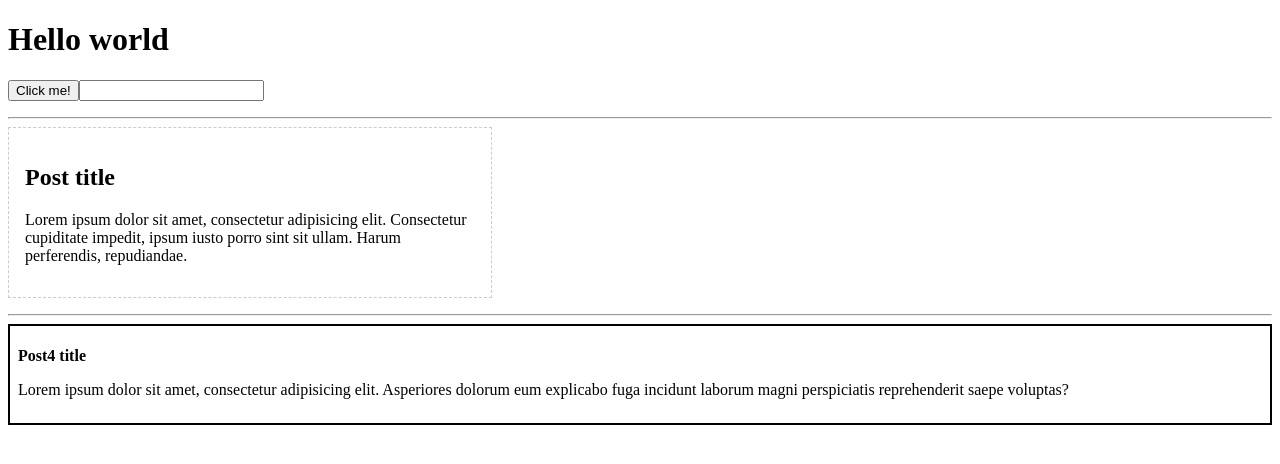
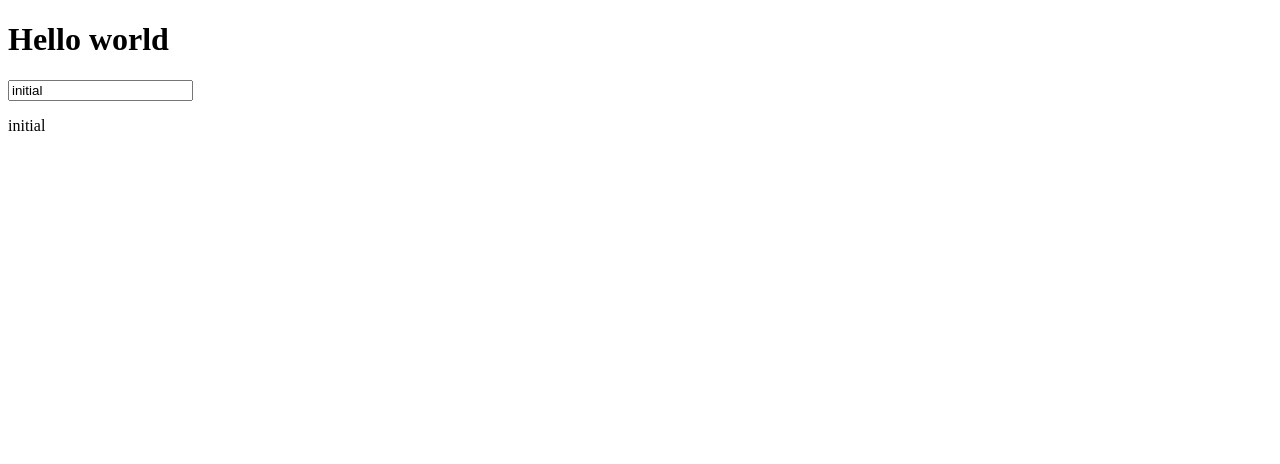
Before and after one commit to ArtemIgnatiev908976/Angular, an Angular app in the folder Angular 9. Теория и практика/angular-basics/: page / in a window 1280 px wide. Shown: the top 464 px of the page. Built offline with nearby package versions, Linux system fonts and the light colour scheme.

Commit message:
2 Way Binding
Двухсторонее связывание

```diff
--- a/Angular 9. Теория и практика/angular-basics/src/app/app.component.html
+++ b/Angular 9. Теория и практика/angular-basics/src/app/app.component.html
@@ -1,27 +1,6 @@
 <h1>Hello world</h1>
 
-<!--<p>{{ title }}</p>-->
-<!--<p><strong>{{number -2}}</strong></p>-->
-<!--<p><strong>{{arr}}</strong></p>-->
-<!--<p><strong>{{obj.b.c}}</strong></p>-->
-<!--<p><strong>{{40+2+4}}</strong></p>-->
-<!--<p><strong>{{'Hello'+' World'}}</strong></p>-->
-<!--<img [src]="img" alt="">-->
 
-<button (click)="onClick()">Click me!</button>
+<input type="text" [(ngModel)]="title" >
 
-
-<input
-  type="text"
-  (keyup.enter)="onInput($event)"
-  (blur)="onBlur(myInput.value)"
-  #myInput
->
-<p><strong>{{inputValue}}</strong></p>
-
-<hr>
-<app-post></app-post>
-
-<hr>
-
-<app-post4></app-post4>
+<p>{{title}}</p>
--- a/Angular 9. Теория и практика/angular-basics/src/app/app.component.ts
+++ b/Angular 9. Теория и практика/angular-basics/src/app/app.component.ts
@@ -6,32 +6,8 @@ import {Component} from '@angular/core';
   styleUrls: ['./app.component.scss']
 })
 export class AppComponent {
-
-  title = 'Dynamic title'
-  number = 42
-  arr = [1,2,3]
-  obj = {a:1, b:{c:2}}
-  // img = 'https://upload.wikimedia.org/wikipedia/commons/thumb/a/a7/React-icon.svg/1280px-React-icon.svg.png'
-  inputValue = ''
-
-
-  constructor() {
-    // setTimeout(()=>{
-    //   console.log('Time out is over')
-    //   this.img = 'https://upload.wikimedia.org/wikipedia/commons/thumb/c/cf/Angular_full_color_logo.svg/1200px-Angular_full_color_logo.svg.png'
-    // },5000)
-  }
-
-  onInput(event:KeyboardEvent){
-    console.log('Event',event)
-    this.inputValue = (<HTMLInputElement>event.target).value
-
-  }
-onClick(){
-  console.log('Click')
+title = 'initial'
+onInput(event:any){
+  this.title = event.target.value
 }
-onBlur(str:string){
-this.inputValue = str
 }
-
-}
--- a/Angular 9. Теория и практика/angular-basics/src/app/app.module.ts
+++ b/Angular 9. Теория и практика/angular-basics/src/app/app.module.ts
@@ -6,6 +6,7 @@ import {PostComponent} from "./post/post.component";
 import { Post2Component } from './post2/post2.component';
 import { Post3Component } from './post3/post3.component';
 import { Post4Component } from './post4/post4.component';
+import {FormsModule} from "@angular/forms";
 
 @NgModule({
   declarations: [
@@ -16,7 +17,8 @@ import { Post4Component } from './post4/post4.component';
     Post4Component,
   ],
   imports: [
-    BrowserModule
+    BrowserModule,
+    FormsModule
   ],
   providers: [],
   bootstrap: [AppComponent]
```
